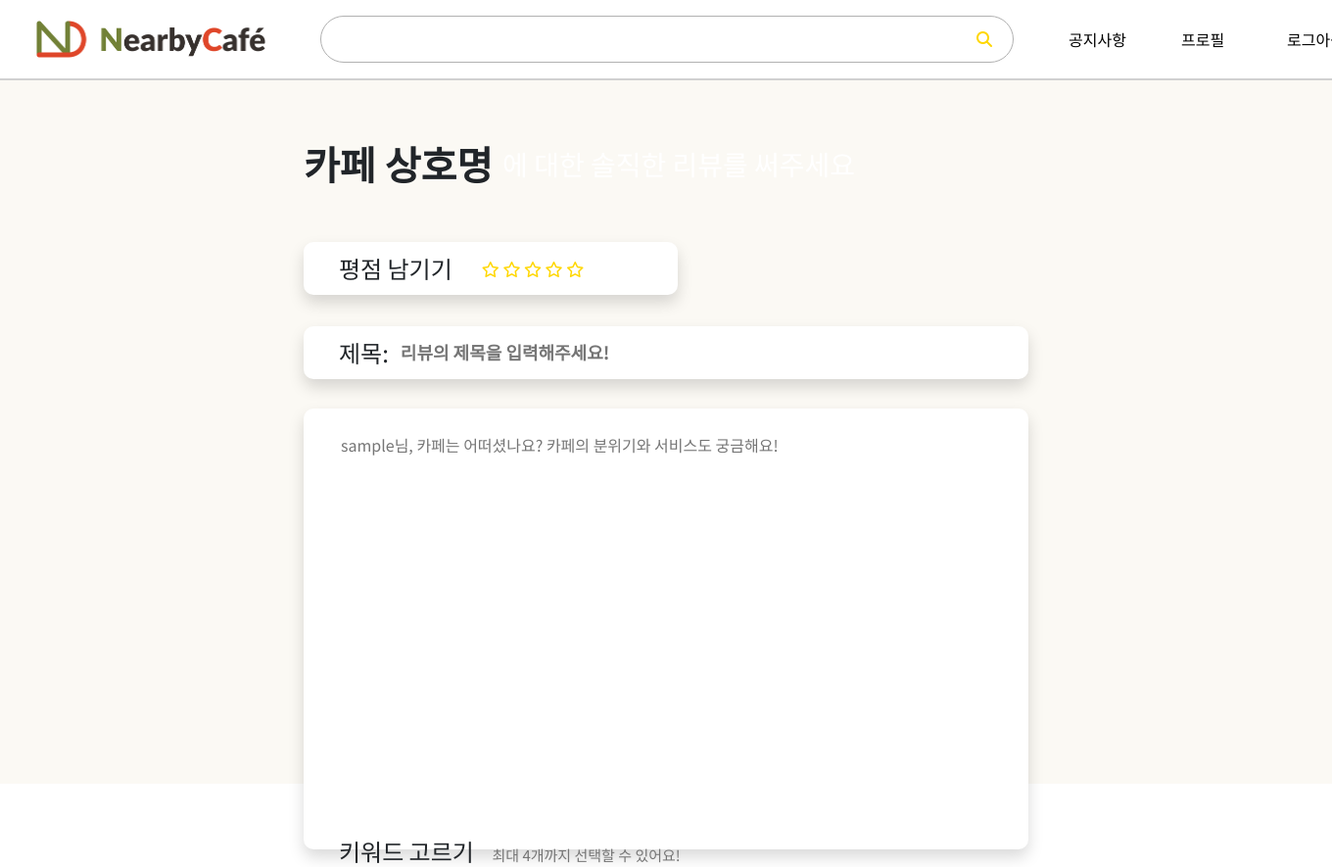
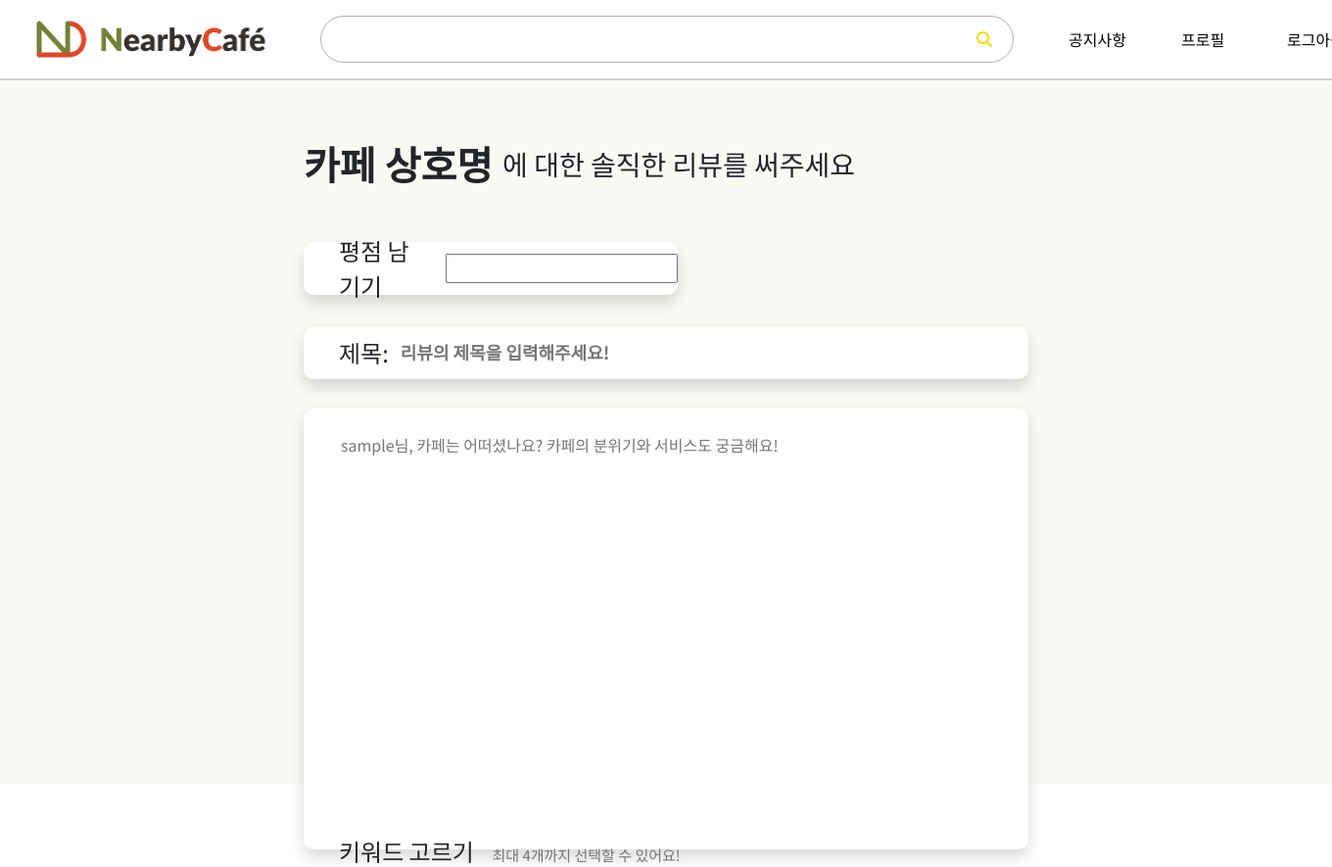
Before and after one commit to se0jinYoon/NearByCafe, a Django app: page /review_create/1/ in a window 1360 px wide; the page is wider, and only the part inside the window is pictured. Shown: the top 885 px of that part at 98% size. Run offline with Django 4.2, Linux system fonts and the light colour scheme; the visitor is signed in with stand-in values (Sample User, id 1); some libraries are stand-ins or nearby versions.

Commit message:
[fix] review_create css 수정

```diff
--- a/static/css/review_create.css
+++ b/static/css/review_create.css
@@ -48,7 +48,7 @@ body {
     margin-right: 10px;
 }
 
-.text1 {
+.rc_text1 {
     font-size: 28px;
 }
 
--- a/templates/review_create.html
+++ b/templates/review_create.html
@@ -6,14 +6,15 @@
 <div class="container d-flex flex-column ">
     <div class="top d-flex flex-row align-items-center">
         <div class="cafe_name fw-bold">카페 상호명</div>
-        <div class="text1 fw-light">에 대한 솔직한 리뷰를 써주세요</div>
+        <div class="rc_text1 fw-light">에 대한 솔직한 리뷰를 써주세요</div>
     </div>
 
     <div class="star_container shadow d-flex flex-row align-items-center">
         <span class="star_text fw-light">평점 남기기</span>
         <div class="star">
+            <input type="number" id="star" placeholder="별점"/>
             <!-- 별점 찍기 (cj) -->
-            <fieldset>
+            <!-- <fieldset>
                 <div>
                     <input type="radio" style="display: none;" id="star1" name="stars" value="1" onclick="review_starlike(1)">
                     <label for="star1"><i class="fa-regular fa-star"></i></label>
@@ -26,7 +27,7 @@
                     <input type="radio" style="display: none;" id="star5" name="stars" value="5" onclick="review_starlike(5)">
                     <label for="star5"><i class="fa-regular fa-star"></i></label>
                 </div>
-            </fieldset>
+            </fieldset>     -->
         <!--  -->
         </div>
         <!--i태그 써서 구현 변경 필요-->
@@ -251,7 +252,6 @@
         const content = document.getElementById('content').value
         const star = document.getElementById('star').value
         const data = {
-
                 "title" : title,
                 "content" : content,
                  "star" : star,
```
